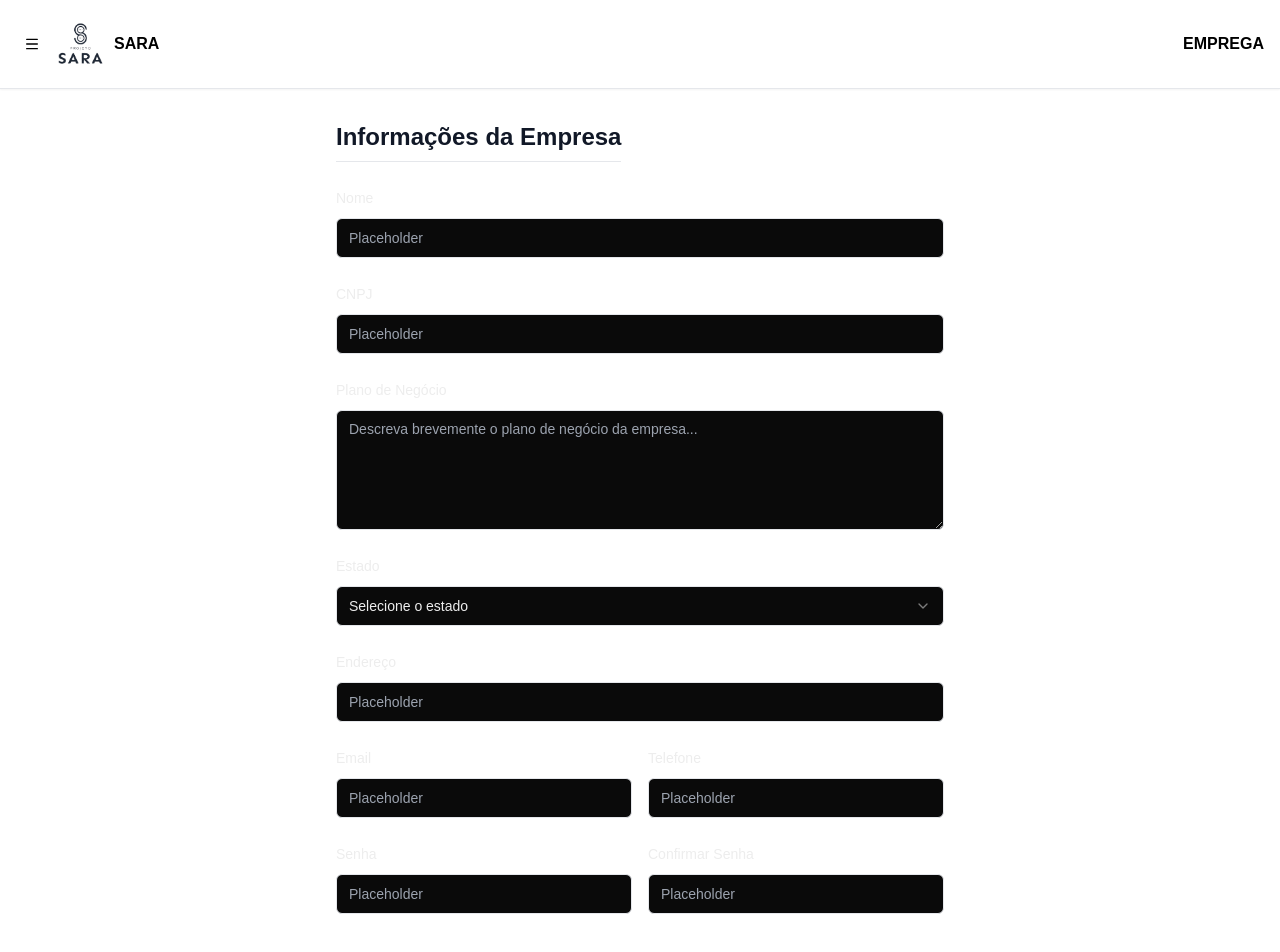
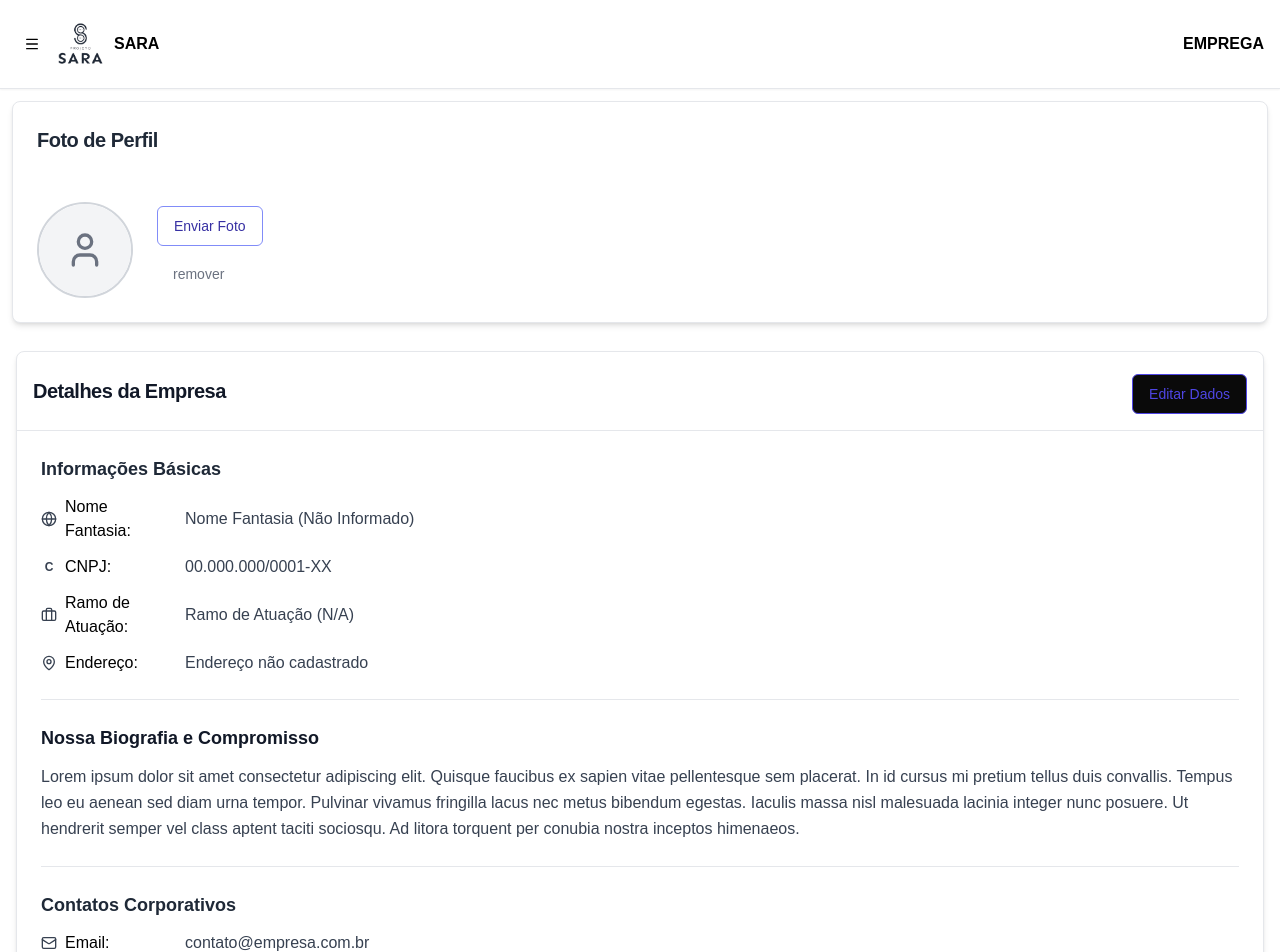
Before and after one commit to zauns/projeto-sara-frontend, a Next.js app: page /sandbox in a window 1280 px wide. Shown: the top 952 px of the page. Built offline with nearby package versions, Linux system fonts and the light colour scheme.

Commit message:
Criado componente de card de detalhes da empresa

```diff
--- a/src/app/sandbox/page.tsx
+++ b/src/app/sandbox/page.tsx
@@ -7,6 +7,7 @@ import { UserDetailsCard } from '@/components/core/user-details-card';
 import { CurriculumForm } from '@/components/core/curriculum-form';
 import { CurriculumDisplay } from '@/components/core/curriculum-display';
 import { CompanyRegistrationForm } from '@/components/core/company-registration-form';
+import { CompanyDetailsCard } from '@/components/core/company-details-card';
 
 
 export default function SandboxPage() {
@@ -43,17 +44,18 @@ export default function SandboxPage() {
         authorImageUrl="https://github.com/shadcn.png"
       />
       */}
-      {/*
+
       <ProfilePhotoCard />
+      <CompanyDetailsCard />
 
-      <UserDetailsCard/>
-      /*}
+      {/*<UserDetailsCard />*/}
+
 
       {/*<CurriculumForm />*/}
 
       {/*<CurriculumDisplay />*/}
 
-      <CompanyRegistrationForm />
+      {/*<CompanyRegistrationForm />*/}
     </div>
   );
 }
--- /dev/null
+++ b/src/components/core/company-details-card.tsx
@@ -0,0 +1,109 @@
+"use client";
+
+import { Card, CardContent, CardHeader, CardTitle } from "@/components/ui/card";
+import { Button } from "@/components/ui/button";
+import { Globe, Phone, Mail, Link, MapPin, Briefcase } from "lucide-react";
+
+
+// Props que o componente aceitará para exibir os dados
+type CompanyDetailsCardProps = {
+    companyName?: string;
+    cnpj?: string;
+    industry?: string;
+    address?: string;
+    companyEmail?: string;
+    companyPhone?: string;
+    socialLinks?: string[];
+    biographyContent?: string;
+};
+
+// Componente auxiliar para exibir pares de informação (Chave: Valor)
+const DisplayItem = ({ label, value, icon }: { label: string; value: string; icon: React.ReactNode }) => (
+    <div className="flex items-center gap-2 text-gray-700">
+        {icon}
+        <span className="font-medium w-28 flex-shrink-0 text-black">{label}:</span>
+        <span className="break-words">{value}</span>
+    </div>
+);
+
+export function CompanyDetailsCard(props: CompanyDetailsCardProps) {
+
+    // placeholders
+    const {
+        companyName = "Nome Fantasia (Não Informado)",
+        cnpj = "00.000.000/0001-XX",
+        industry = "Ramo de Atuação (N/A)",
+        address = "Endereço não cadastrado",
+        companyEmail = "contato@empresa.com.br",
+        companyPhone = "(00) 0000-0000",
+        socialLinks = [],
+        biographyContent = "Lorem ipsum dolor sit amet consectetur adipiscing elit. Quisque faucibus ex sapien vitae pellentesque sem placerat. In id cursus mi pretium tellus duis convallis. Tempus leo eu aenean sed diam urna tempor. Pulvinar vivamus fringilla lacus nec metus bibendum egestas. Iaculis massa nisl malesuada lacinia integer nunc posuere. Ut hendrerit semper vel class aptent taciti sociosqu. Ad litora torquent per conubia nostra inceptos himenaeos."
+
+    } = props;
+
+
+    return (
+        <div className="p-4">
+            <Card className="w-full bg-white shadow-md border-gray-200">
+                <CardHeader className="flex flex-row items-center justify-between p-4 border-b">
+                    <CardTitle className="text-xl font-bold text-gray-900">
+                        Detalhes da Empresa
+                    </CardTitle>
+                    <Button
+                        variant="outline"
+                        className="border-indigo-600 text-indigo-600 hover:bg-indigo-50 hover:text-indigo-700"
+                    >
+                        Editar Dados
+                    </Button>
+                </CardHeader>
+
+                <CardContent className="p-6 space-y-6">
+
+                    {/* Informação da empresa */}
+                    <div className="space-y-3">
+                        <h3 className="text-lg font-semibold text-gray-800">Informações Básicas</h3>
+                        <DisplayItem label="Nome Fantasia" value={companyName} icon={<Globe className="h-4 w-4" />} />
+                        <DisplayItem label="CNPJ" value={cnpj} icon={<span className="h-4 w-4 flex items-center justify-center font-bold text-xs">C</span>} />
+                        <DisplayItem label="Ramo de Atuação" value={industry} icon={<Briefcase className="h-4 w-4" />} />
+                        <DisplayItem label="Endereço" value={address} icon={<MapPin className="h-4 w-4" />} />
+                    </div>
+
+                    {/* Divisor */}
+                    <hr className="my-4 border-t border-gray-200" />
+
+                    {/* Bio */}
+                    <div className="space-y-3">
+                        <h3 className="text-lg font-semibold text-gray-900">Nossa Biografia e Compromisso</h3>
+                        <p className="text-gray-700 whitespace-pre-line leading-relaxed">
+                            {biographyContent}
+                        </p>
+                    </div>
+
+                    {/* Divisor 2 */}
+                    <hr className="my-4 border-t border-gray-200" />
+
+                    {/* Contatos e Links */}
+                    <div className="space-y-3">
+                        <h3 className="text-lg font-semibold text-gray-800">Contatos Corporativos</h3>
+                        <DisplayItem label="Email" value={companyEmail} icon={<Mail className="h-4 w-4" />} />
+                        <DisplayItem label="Telefone" value={companyPhone} icon={<Phone className="h-4 w-4" />} />
+
+                        {socialLinks.length > 0 && (
+                            <div className="pt-2">
+                                <h4 className="text-sm font-medium text-gray-600 mb-1">Links Externos:</h4>
+                                <div className="flex flex-wrap gap-x-4 gap-y-1">
+                                    {socialLinks.map((link, index) => (
+                                        <a key={index} href={link} target="_blank" className="text-indigo-600 hover:text-indigo-800 text-sm flex items-center gap-1 transition-colors">
+                                            <Link className="h-4 w-4" />
+                                            {link.replace(/https?:\/\//, '').split('/')[0]}
+                                        </a>
+                                    ))}
+                                </div>
+                            </div>
+                        )}
+                    </div>
+                </CardContent>
+            </Card>
+        </div>
+    );
+}
```
